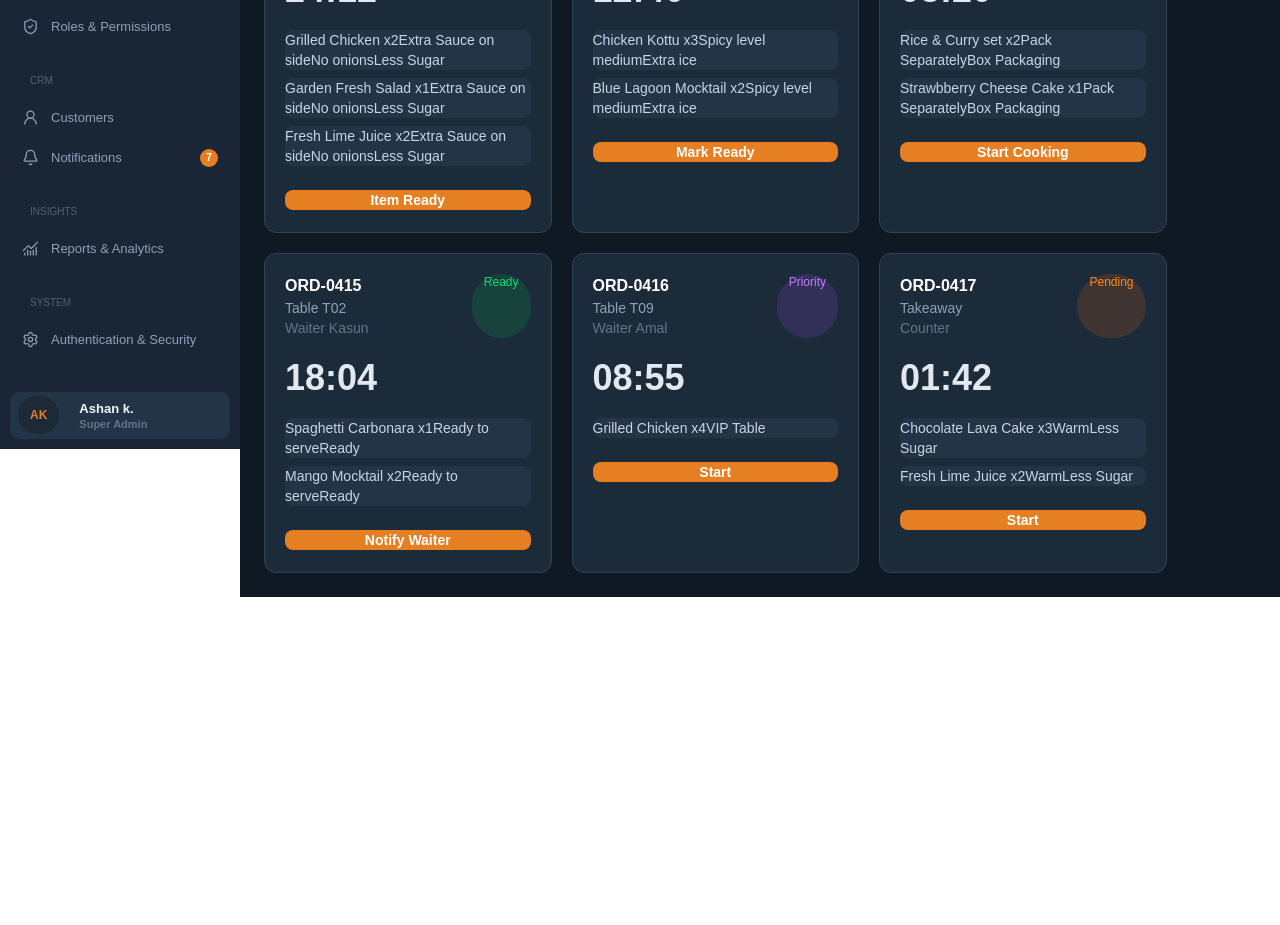
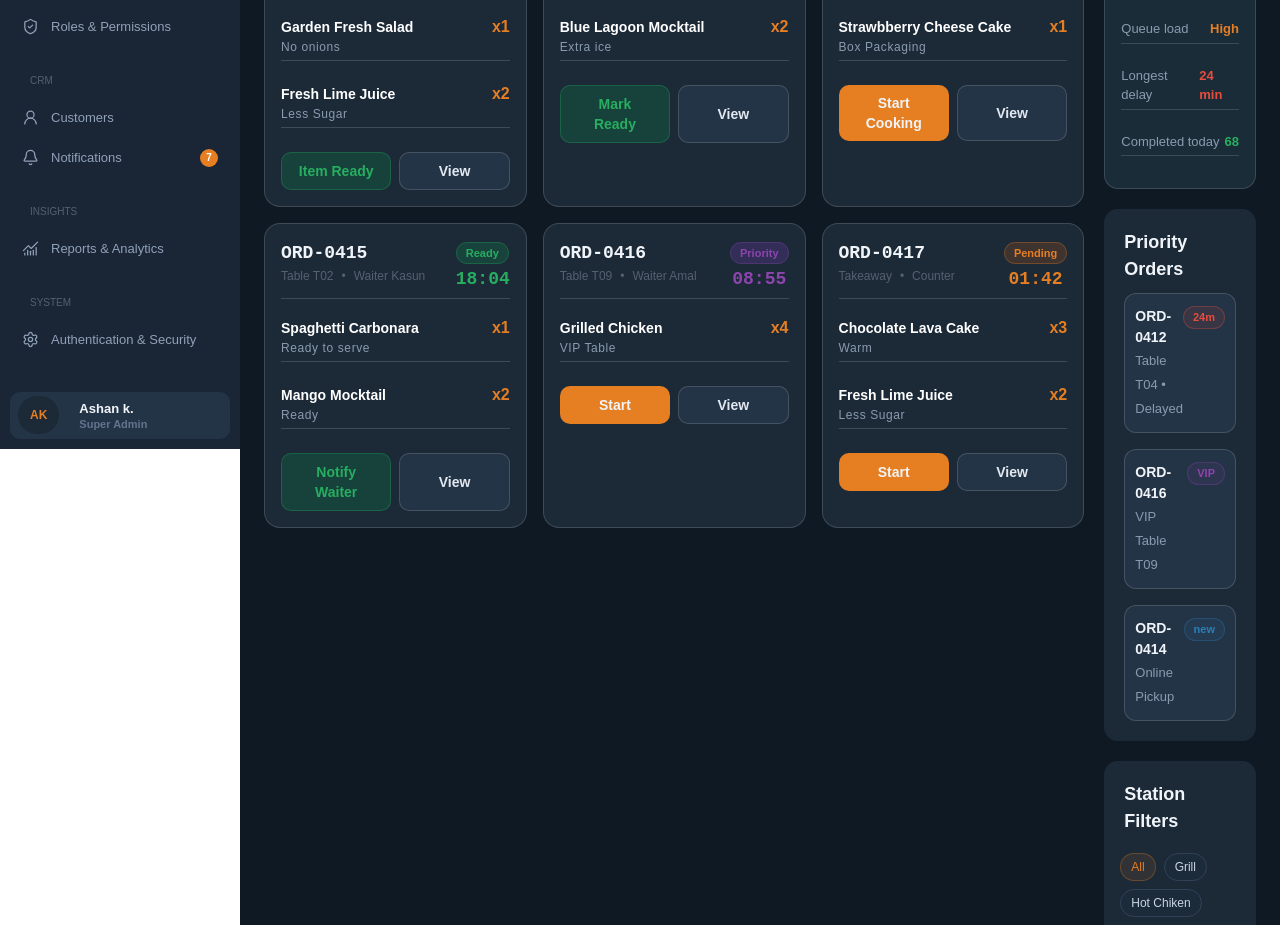
Before and after one commit to Mahdhe/restaurant_management_system_frontend, a React (Vite) app: page / in a window 1280 px wide. Shown: the part 660-1585 px from the top of the page. Before the commit the page ends 1257 px from the top, so only its background shows below. Built offline with nearby package versions, Linux system fonts and the light colour scheme; a web font is replaced by a local one.

Commit message:
Completed kitchen queue section

```diff
--- a/src/data/QueueOrders.js
+++ b/src/data/QueueOrders.js
@@ -5,18 +5,18 @@ export const QueueOrders = [
     table: "Table T04",
     waiter: "Waiter Kasun",
     status: "Delayed",
-    statusColor: "text-red-400",
+    statusColor: "text-[#e74c3c]",
     statusBg: "bg-red-500/15",
+    statusBorder: "border-[#e74c3c4d]",
     timer: "24:12",
-    timeColor: "text-red-400",
-    items: [
-      "Grilled Chicken x2",
-      "Garden Fresh Salad x1",
-      "Fresh Lime Juice x2",
-    ],
+    timeColor: "text-[#e74c3c]",
+    items: ["Grilled Chicken", "Garden Fresh Salad", "Fresh Lime Juice"],
+    itemsQuantity: ["x2", "x1", "x2"],
     extraInfo: ["Extra Sauce on side", "No onions", "Less Sugar"],
     buttonText: "Item Ready",
-    buttonColor: "bg-[#e67e22]",
+    buttonColor: "bg-green-500/15",
+    buttonBorder: "border-[#27ae604d]",
+    buttonTextColor: "text-[#27ae60]"
   },
   {
     id: 2,
@@ -24,14 +24,18 @@ export const QueueOrders = [
     table: "Table T07",
     waiter: "Waiter Nimali",
     status: "Cooking",
-    statusColor: "text-orange-400",
+    statusColor: "text-[#e67e22]",
     statusBg: "bg-orange-500/15",
+    statusBorder: "border-[#e67e224d]",
     timer: "12:40",
-    timeColor: "text-orange-400",
-    items: ["Chicken Kottu x3", "Blue Lagoon Mocktail x2"],
+    timeColor: "text-[#e67e22]",
+    items: ["Chicken Kottu", "Blue Lagoon Mocktail"],
+    itemsQuantity: ["x3", "x2"],
     extraInfo: ["Spicy level medium", "Extra ice"],
     buttonText: "Mark Ready",
-    buttonColor: "bg-[#e67e22]",
+    buttonColor: "bg-green-500/15",
+    buttonBorder: "border-[#27ae604d]",
+    buttonTextColor: "text-[#27ae60]"
   },
   {
     id: 3,
@@ -39,14 +43,18 @@ export const QueueOrders = [
     table: "Online Order",
     waiter: "Pickup",
     status: "New",
-    statusColor: "text-blue-400",
+    statusColor: "text-[#2980b9]",
     statusBg: "bg-blue-500/15",
+    statusBorder: "border-[#2980b94d]",
     timer: "03:20",
-    timeColor: "text-orange-400",
-    items: ["Rice & Curry set x2", "Strawbberry Cheese Cake x1"],
+    timeColor: "text-[#2980b9]",
+    items: ["Rice & Curry set", "Strawbberry Cheese Cake"],
+    itemsQuantity: ["x2", "x1"],
     extraInfo: ["Pack Separately", "Box Packaging"],
     buttonText: "Start Cooking",
     buttonColor: "bg-[#e67e22]",
+    buttonBorder: "border-none",
+    buttonTextColor: "text-[#f0f4f8]"
   },
   {
     id: 4,
@@ -54,14 +62,18 @@ export const QueueOrders = [
     table: "Table T02",
     waiter: "Waiter Kasun",
     status: "Ready",
-    statusColor: "text-green-400",
+    statusColor: "text-[#27ae60]",
     statusBg: "bg-green-500/15",
+    statusBorder: "border-[#27ae604d]",
     timer: "18:04",
-    timeColor: "text-green-400",
-    items: ["Spaghetti Carbonara x1", "Mango Mocktail x2"],
+    timeColor: "text-[#27ae60]",
+    items: ["Spaghetti Carbonara", "Mango Mocktail"],
+    itemsQuantity: ["x1", "x2"],
     extraInfo: ["Ready to serve", "Ready"],
     buttonText: "Notify Waiter",
-    buttonColor: "bg-[#e67e22]",
+    buttonColor: "bg-green-500/15",
+    buttonBorder: "border-[#27ae604d]",
+    buttonTextColor: "text-[#27ae60]"
   },
   {
     id: 5,
@@ -69,14 +81,18 @@ export const QueueOrders = [
     table: "Table T09",
     waiter: "Waiter Amal",
     status: "Priority",
-    statusColor: "text-purple-400",
+    statusColor: "text-[#8e44ad]",
     statusBg: "bg-purple-500/15",
+    statusBorder: "border-[#8e44ad4d]",
     timer: "08:55",
-    timeColor: "text-orange-400",
-    items: ["Grilled Chicken x4"],
+    timeColor: "text-[#8e44ad]",
+    items: ["Grilled Chicken"],
+    itemsQuantity: ["x4"],
     extraInfo: ["VIP Table"],
     buttonText: "Start",
     buttonColor: "bg-[#e67e22]",
+    buttonBorder: "border-none",
+    buttonTextColor: "text-[#f0f4f8]"
   },
   {
     id: 6,
@@ -84,13 +100,17 @@ export const QueueOrders = [
     table: "Takeaway",
     waiter: "Counter",
     status: "Pending",
-    statusColor: "text-orange-400",
+    statusColor: "text-[#e67e22]",
     statusBg: "bg-orange-500/15",
+    statusBorder: "border-[#e67e224d]",
     timer: "01:42",
-    timeColor: "text-orange-400",
-    items: ["Chocolate Lava Cake x3", "Fresh Lime Juice x2"],
+    timeColor: "text-[#e67e22]",
+    items: ["Chocolate Lava Cake", "Fresh Lime Juice"],
+    itemsQuantity: ["x3", "x2"],
     extraInfo: ["Warm", "Less Sugar"],
     buttonText: "Start",
     buttonColor: "bg-[#e67e22]",
+    buttonBorder: "border-none",
+    buttonTextColor: "text-[#f0f4f8]"
   },
 ];
--- a/src/index.css
+++ b/src/index.css
@@ -5,12 +5,17 @@
 :root {
   --font-playfair: "Playfair Display", serif;
   --font-dmsans: "DM Sans", sans-serif;
+  --font-jetbrains: "JetBrains Mono", monospace;
 }
 
-.font-playfair{
-    font-family: var(--font-playfair)
+.font-playfair {
+  font-family: var(--font-playfair);
 }
 
-.font-dmsans{
-    font-family: var(--font-dmsans)
+.font-dmsans {
+  font-family: var(--font-dmsans);
 }
+
+.font-jetbrains {
+  font-family: var(--font-jetbrains);
+}
--- a/src/pages/Kitchen/KitchenPages/KitchenQueueContent.jsx
+++ b/src/pages/Kitchen/KitchenPages/KitchenQueueContent.jsx
@@ -6,10 +6,13 @@ import { useState } from "react";
 import { QueueStats } from "../../../data/QueueStats";
 import { QueueOrders } from "../../../data/QueueOrders";
 import OrderCard from "../components/OrderCard";
-import { KitchenSummery } from "../../../data/KitchenSummery";
+import KitchenSummeryCard from "../components/KitchenSummeryCard";
+import PriorityOrderCard from "../components/PriorityOrderCard";
+import FilterCard, { filterButtons } from "../components/StationFilterCard";
 
-export default function KitchenQueueContent({ label, value, valuColor }) {
+export default function KitchenQueueContent() {
   const [activeButton, setActiveButton] = useState("all");
+  const [activeFilter, setActiveFilter] = useState("all");
 
   return (
     <>
@@ -37,27 +40,21 @@ export default function KitchenQueueContent({ label, value, valuColor }) {
         onSelect={setActiveButton}
       />
 
-      <div className="flex gap-3">
-        <div className="mt-6 grid grid-cols-3 gap-5">
+      <div className="flex gap-5 items-start">
+        <div className="mt-6 grid grid-cols-3 gap-4 w-225">
           {QueueOrders.map((order) => (
             <OrderCard key={order.id} {...order} />
           ))}
         </div>
 
-        {/* Kitchen summery */}
-        <div>
-          <div>
-            <h1>Kitchen Summer</h1>
-
-            <div>
-              {KitchenSummery.map((summery) => (
-                <div key={summery.label} className="flex justify-between">
-                  <p>{label}</p>
-                  <span>{value}</span>
-                </div>
-              ))}
-            </div>
-          </div>
+        <div className="mt-6 flex-1 flex-col space-y-5">
+          <KitchenSummeryCard />
+          <PriorityOrderCard />
+          <FilterCard
+            buttons={filterButtons}
+            activeButton={activeFilter}
+            onSelect={setActiveFilter}
+          />
         </div>
       </div>
     </>
--- a/src/pages/Kitchen/components/ActionButtons.jsx
+++ b/src/pages/Kitchen/components/ActionButtons.jsx
@@ -1,11 +1,11 @@
 export default function ActionButtons({ buttons, activeButton, onSelect }) {
   return (
-    <div className="mt-6 flex flex-wrap gap-3">
+    <div className="mt-7 flex flex-wrap gap-2">
       {buttons.map((button) => (
         <button
           key={button.id}
           onClick={() => onSelect(button.id)}
-          className={`rounded-lg px-5 py-2 text-sm font-medium transition-colors ${activeButton === button.id ? "bg-[#e67e22] text-white" : "bg-[#1c2b3a] text-slate-300 border border-slate-700"}`}
+          className={`rounded-full px-3 py-0.5 text-[12px] font-medium transition-colors border ${activeButton === button.id ? "bg-[#e67e221a] text-[#e67e22] border-[#e67e224d]" : "bg-[#243447] text-[#8a9bb0] border border-white/15"}`}
         >
           {button.label}
         </button>
--- /dev/null
+++ b/src/pages/Kitchen/components/KitchenSummeryCard.jsx
@@ -0,0 +1,43 @@
+export const Summery = [
+  {
+    label: "Active cooks",
+    value: "5",
+    valueColor: "text-[#f0f4f8]",
+  },
+  {
+    label: "Queue load",
+    value: "High",
+    valueColor: "text-[#e67e22]",
+  },
+  {
+    label: "Longest delay",
+    value: "24 min",
+    valueColor: "text-[#e74c3c]",
+  },
+  {
+    label: "Completed today",
+    value: "68",
+    valueColor: "text-[#27ae60]",
+  },
+];
+
+export default function KitchenSummeryCard() {
+  return (
+    <div className="bg-[#1a2c38] border border-white/15 rounded-[14px] font-dmsans pb-5">
+      <h1 className="px-5 pt-5 pb-2.5 border-b border-white/15 font-bold text-[18px] leading-normal">
+        Kitchen Summery
+      </h1>
+
+      <div className="px-4 pt-8 pb-3 space-y-5.5">
+        {Summery.map((sum) => (
+          <div className="flex justify-between border-b border-white/15 pb-1">
+            <p className="text-[13px] text-[#8a9bb0]">{sum.label}</p>
+            <span className={`font-semibold text-[13px] ${sum.valueColor}`}>
+              {sum.value}
+            </span>
+          </div>
+        ))}
+      </div>
+    </div>
+  );
+}
--- a/src/pages/Kitchen/components/OrderCard.jsx
+++ b/src/pages/Kitchen/components/OrderCard.jsx
@@ -5,48 +5,81 @@ export default function OrderCard({
   status,
   statusColor,
   statusBg,
+  statusBorder,
   timer,
-  timerColor,
+  timeColor,
   items,
+  itemsQuantity,
   extraInfo,
   buttonText,
   buttonColor,
+  buttonBorder,
+  buttonTextColor
 }) {
   return (
-    <div className="rounded-xl border border-slate-700 bg-[#1c2b3a] p-5">
-      <div className="flex justify-between">
+    <div className="rounded-2xl border border-white/15 px-4 bg-[#1c2a38] font-dmsans pb-4">
+      {/* top content */}
+      <div className="flex justify-between pt-4 pb-2.5 border-b border-white/15">
         <div>
-          <h2 className="font-semibold text-white">{orderNo}</h2>
-          <p className="text-sm text-slate-400">{table}</p>
-          <p className="text-sm text-slate-500">{waiter}</p>
+          <h2 className="font-jetbrains font-bold text-[#f0f4f8] text-[18px]">
+            {orderNo}
+          </h2>
+          <div className="flex gap-2">
+            <p className="text-[12px] text-[#556070]">{table}</p>
+            <span className="text-[12px] text-[#556070]">{"•"}</span>
+            <p className="text-[12px] text-[#556070]">{waiter}</p>
+          </div>
         </div>
 
+        <div>
           <span
-          className={`rounded-full px-3 text-xs font-medium ${statusBg} ${statusColor}`}
+            className={`rounded-full px-2.25 py-1 text-[11px] leading-4.5 font-semibold border ${statusBorder} ${statusBg} ${statusColor}`}
           >
             {status}
           </span>
+
+          <h1
+            className={`mt-1.5 text-[18px] text-center leading-4.5 font-bold font-jetbrains ${timeColor}`}
+          >
+            {timer}
+          </h1>
+        </div>
       </div>
 
-      <h1 className={`mt-5 text-4xl font-bold ${timerColor}`}>{timer}</h1>
+      {/* items */}
+      <div className="mt-5 space-y-6">
+        {items.map((item, index) => (
+          <div
+            key={`${item}-${index}`}
+            className="border-b border-white/15 pb-1"
+          >
+            {/* item name + quantity */}
+            <div className="flex items-center justify-between">
+              <p className="text-[14px] font-bold text-white leading-4.5">
+                {item}
+              </p>
+              <span className="text-[16px] font-bold leading-4.5 text-center items-center text-[#e67e22]">
+                {itemsQuantity[index]}
+              </span>
+            </div>
 
-      <div className="mt-5 space-y-2">
-        {items.map((item) => (
-          <div
-            key={item}
-            className="rounded-lg bg-[#243447] text-sm text-slate-300"
-          >
-            {item}
-            <span>{extraInfo}</span>
+            {/* extra info */}
+            <p className="mt-0.5 text-[12px] text-[#8a9bb0] tracking-wider">
+              {extraInfo[index]}
+            </p>
           </div>
         ))}
       </div>
 
+      <div className="grid grid-cols-2 gap-2">
         <button
-        className={`mt-6 w-full rounded-lg text-sm font-semibold text-white ${buttonColor}`}
+          className={`mt-6 w-full rounded-[10px] items-center text-sm font-semibold border ${buttonBorder} ${buttonTextColor} ${buttonColor} py-2 px-4`}
         >
           {buttonText}
         </button>
+
+        <button className="mt-6 rounded-[10px] items-center text-sm font-semibold py-2 px-4 bg-[#243447] border border-white/15">View</button>
+      </div>
     </div>
   );
 }
--- /dev/null
+++ b/src/pages/Kitchen/components/PriorityOrderCard.tsx
@@ -0,0 +1,57 @@
+const PriorityOrders = [
+  {
+    orderNo: "ORD-0412",
+    subInfo: "Table T04 • Delayed",
+    tag: "24m",
+    borderColor: "border-[#e74c3c4d]",
+    tagText: "text-[#e74c3c]",
+    tagBg: "bg-[#e74c3c1a]",
+  },
+  {
+    orderNo: "ORD-0416",
+    subInfo: "VIP Table T09",
+    tag: "VIP",
+    borderColor: "border-[#8e44ad4d]",
+    tagText: "text-[#8e44ad]",
+    tagBg: "bg-[#8e44ad1a]",
+  },
+  {
+    orderNo: "ORD-0414",
+    subInfo: "Online Pickup",
+    tag: "new",
+    borderColor: "border-[#2980b94d]",
+    tagText: "text-[#2980b9]",
+    tagBg: "bg-[#2980b91a]",
+  },
+];
+
+export default function PriorityOrderCard() {
+  return (
+    <div className="bg-[#1c2a38] rounded-[14px]">
+      <h1 className="px-5 pt-5 pb-2.5 font-bold text-[18px] leading-normal text-[#f0f4f8]">
+        Priority Orders
+      </h1>
+
+      <div className="space-y-4 px-5 pb-5">
+        {PriorityOrders.map((order) => (
+          <div className="flex justify-between bg-[#243447] border border-white/15 px-2.5 py-3 rounded-xl">
+            <div>
+              <h3 className="font-semibold text-[#f0f4f8] text-[14px] leading-normal">
+                {order.orderNo}
+              </h3>
+              <span className="text-[13px] text-[#8a9bb0]">
+                {order.subInfo}
+              </span>
+            </div>
+
+            <span
+              className={`self-start border ${order.borderColor} rounded-full py-0.5 px-2.25 ${order.tagBg} text-[11px] font-semibold ${order.tagText} text-center`}
+            >
+              {order.tag}
+            </span>
+          </div>
+        ))}
+      </div>
+    </div>
+  );
+}
--- /dev/null
+++ b/src/pages/Kitchen/components/StationFilterCard.jsx
@@ -0,0 +1,44 @@
+export const filterButtons = [
+  {
+    id: "all",
+    label: "All",
+  },
+  {
+    id: "grill",
+    label: "Grill",
+  },
+  {
+    id: "hot-chicken",
+    label: "Hot Chiken",
+  },
+  {
+    id: "drinks",
+    label: "Drinks",
+  },
+  {
+    id: "desserts",
+    label: "Desserts",
+  },
+];
+
+export default function FilterCard({ buttons, activeButton, onSelect }) {
+  return (
+    <div className="bg-[#1c2a38] rounded-[14px]">
+      <h1 className="px-5 pt-5 pb-2.5 font-bold text-[18px] text-[#f0f4f8]">
+        Station Filters
+      </h1>
+
+      <div className="flex flex-wrap gap-2 px-4 pt-2 pb-4">
+        {buttons.map((button) => (
+          <button
+            key={button.id}
+            onClick={() => onSelect(button.id)}
+            className={`border rounded-full items-center py-1 px-2.5 text-[12px] ${activeButton === button.id ? "bg-[#e67e221a] text-[#e67e22] border-[#e67e224d]" : "bg-[#1c2b3a] text-slate-300 border border-slate-700"}`}
+          >
+            {button.label}
+          </button>
+        ))}
+      </div>
+    </div>
+  );
+}
```
Also changed, not shown: src/data/KitchenSummery.js (deleted, +0 -22 lines), src/data/QueueStats.js (+6 -1 lines). Lines whose indentation alone changed are shown as unchanged.
